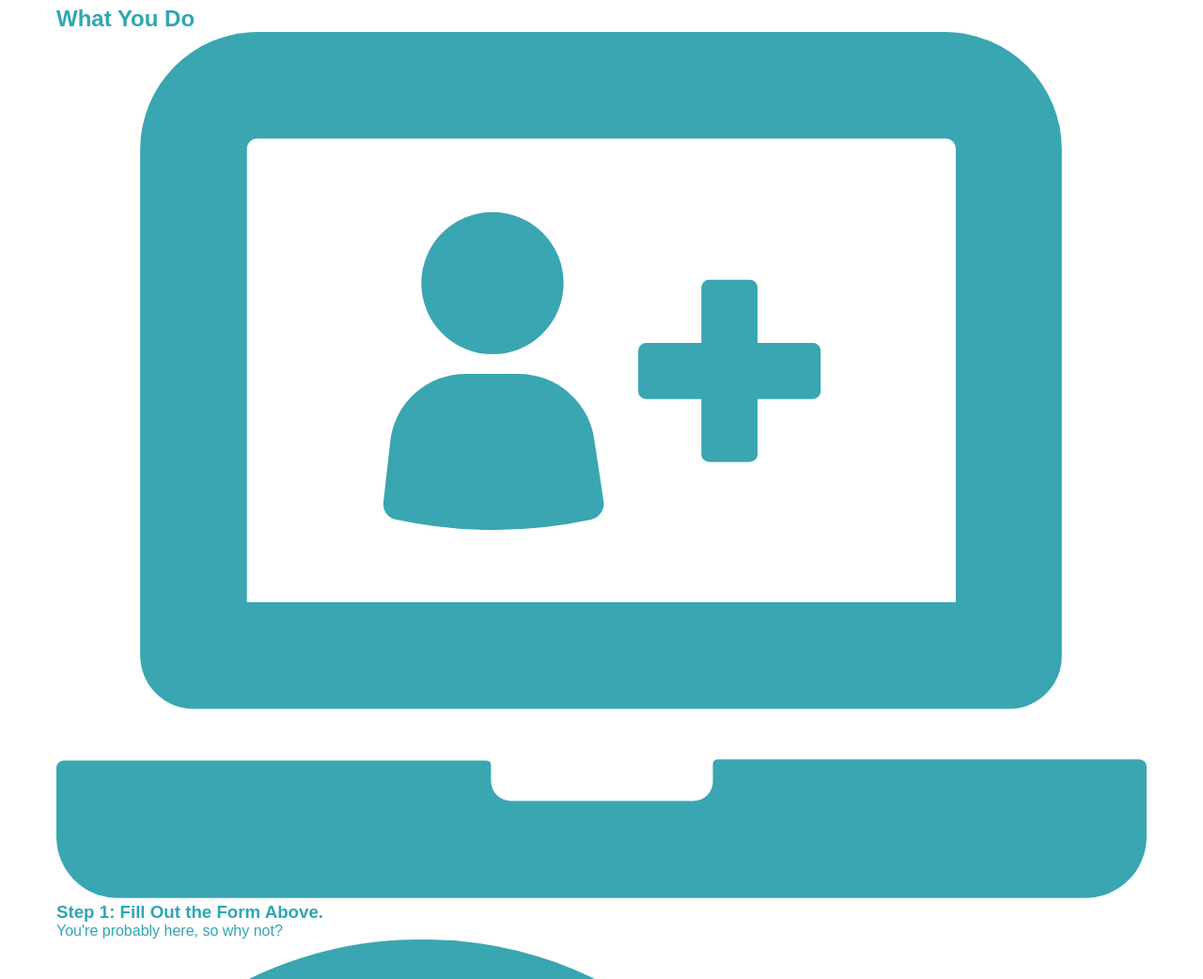
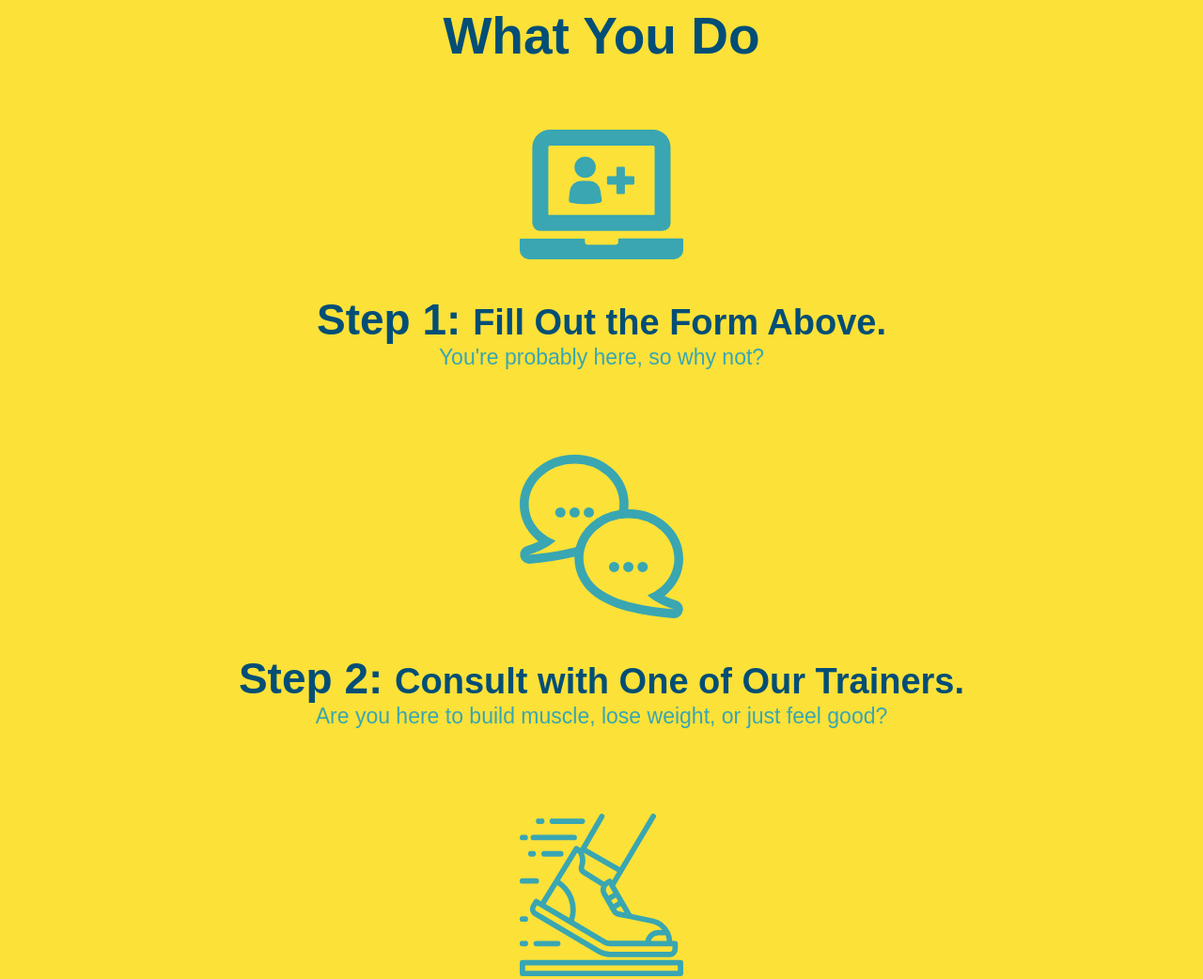
Before and after one commit to DMC20/run-buddy, a plain HTML site: page index.html in a window 1280 px wide. Shown: the part 1080-2122 px from the top of the page at 94% size. Drawn offline with Linux system fonts and the light colour scheme.

Commit message:
added to html

```diff
--- a/assets/CSS.css/style.css
+++ b/assets/CSS.css/style.css
@@ -126,15 +126,8 @@ section {
     text-align: center;
 }
 
-.intro h2 {
-    font-size: 55px;
-    color: #024e76;
-    margin-bottom: 35px;
-    padding: 0 100px 20px 100px;
-    border-bottom: 3px solid;
-    border-color: #fce138;
-    display: inline-block;
-}
+/* what you do*/
+
 .intro p {
     line-height: 1.7;
     color: #39a6b2;
@@ -142,3 +135,50 @@ section {
     font-size: 20px;
     margin: 0 auto;
 }
+
+.steps {
+    text-align: center;
+    background: #fce138;
+}
+
+.section-title {
+    font-size: 55px;
+    color: #024e76;
+    margin-bottom: 35px;
+    padding: 0 100px 20px 100px;
+    display: inline-block;
+    border-bottom: 3px solid;
+}
+
+.primary-border {
+    border-color: #fce138;
+}
+
+.secondary-color {
+    border-color: #39a6b2;
+}
+
+.steps div {
+    margin-bottom: 80px;
+}
+
+.steps img {
+    width: 15%;
+    margin: 10px 0;
+}
+
+.steps h3 {
+    color: #024e76;
+    font-size: 46px;
+    margin-top: 23px;
+}
+
+.steps p {
+    color: #39a6b2;
+    font-size: 23px;
+}
+
+.steps span {
+    font-size: 38px;
+}
+/* what you do */
--- a/index.html
+++ b/index.html
@@ -70,34 +70,34 @@
 
     <!--"what we do" section-->
     <section id="what-we-do" class="intro">
-        <h2>What We Do</h2>
+        <h2 class="section-title primary-border">What We Do</h2>
         <p>Lorem ipsum dolor sit, amet consectetur adipisicing elit. Consequatur, saepe. Sit iure nulla quod provident iste animi ratione earum perspiciatis, itaque, eveniet laudantium ea nesciunt reiciendis labore aut illo natus.</p>
     </section>
 
     <!--"what you do"-->
-    <section id="what-you-do">
-        <h2>What You Do</h2>
+    <section id="what-you-do" class="steps">
+        <h2 class="section-title primary-border">What You Do</h2>
         <div>
             <img src="./assets/images/image1.svg" alt=""/>
-            <h3>Step 1: Fill Out the Form Above.</h3>
+            <h3>Step 1: <span>Fill Out the Form Above.</span></h3>
             <p>You're probably here, so why not?</p>
         </div>
 
         <div>
             <img src="./assets/images/image2.svg" alt="" />
-            <h3>Step 2: Consult with One of Our Trainers.</h3>
+            <h3>Step 2: <span>Consult with One of Our Trainers.</span></h3>
             <p>Are you here to build muscle, lose weight, or just feel good?</p>
         </div>
 
         <div>
             <img src="./assets/images/image3.svg" alt="" />
-            <h3>Step 3: Get Running.</h3>
+            <h3>Step 3: <span>Get Running.</span></h3>
             <P>Hit the ground running (literally) once your trainer lays out your plan.</P>
         </div>
 
         <div>
             <img src="./assets/images/image4.svg" alt="" />
-            <h3>Step 4: See Results.</h3>
+            <h3>Step 4: <span>See Results.</span></h3>
             <p>Bi-weekly check-ins with your trainer will keep you focused</p>
         </div>
 
```
